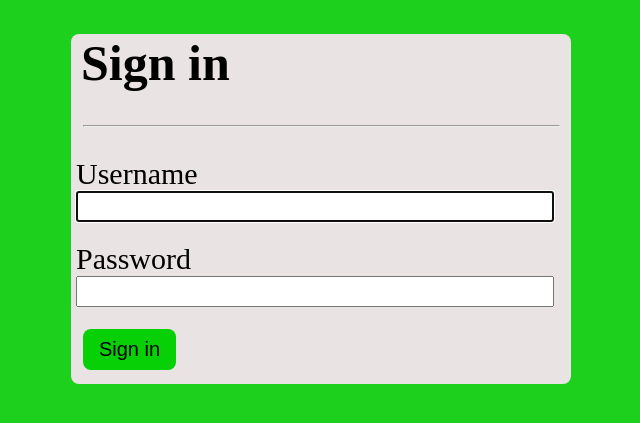
After one commit to Hant0-0/chat-project, a Django app: page /signin/ in a window 1280 px wide. The commit adds this page. Shown: the top 423 px of the page, without its empty margins (319-959 px from the left). Run offline with Django 4.2, Linux system fonts and the light colour scheme.

Commit message:
Add Sign in

```diff
--- a/chat_app/static/chat_app/style.css
+++ b/chat_app/static/chat_app/style.css
@@ -1,6 +1,7 @@
 .str{
     font-size: 100px;
     text-align: center;
+    margin-bottom: 15px;
 }
 
 body {
@@ -15,6 +16,15 @@ body {
 
     width: 600px;
     height: 600px;
+}
+
+.signin{
+    border-radius: 8px;
+    margin-left: auto;
+    margin-right: auto;
+    background-color: #eae3e3;
+    width: 500px;
+    height: 350px;
 }
 
 hr{
@@ -50,6 +60,30 @@ input{
     background-color: #07d007;
 }
 
+.btn_signup{
+    margin-bottom: 40px;
+    margin-left: 580px;
+    width: 90px;
+    height: 40px;
+    font-size: 20px;
+    border-radius: 8px;
+    border: none;
+}
+
+.btn_signin{
+    margin-left: 50px;
+    width: 90px;
+    height: 40px;
+    font-size: 20px;
+    border-radius: 8px;
+    border: none;
+}
+
+
+a{
+    text-decoration: none;
+}
+
 .help_text{
     color: #929592;
 }
--- a/chat_app/templates/chat_app/home.html
+++ b/chat_app/templates/chat_app/home.html
@@ -11,5 +11,8 @@
 
 <h1 class="str">Chat app</h1>
 
+<button type="submit" class="btn_signup"><a href="{% url 'signupuser' %}">Sign up</a></button>
+<button type="submit" class="btn_signin"><a href="{% url 'signinuser' %}">Sign in</a></button>
+
 </body>
 </html>
--- /dev/null
+++ b/chat_app/templates/chat_app/signin.html
@@ -0,0 +1,36 @@
+<!DOCTYPE html>
+{% load static %}
+
+<html lang="en">
+<head>
+    <meta charset="UTF-8">
+    <title>Sign in</title>
+    <link rel="stylesheet" href="{% static 'chat_app/style.css' %}">
+</head>
+<body>
+
+<div class="signin">
+    <h1 class="title">Sign in</h1>
+    <hr>
+    <form method="POST">
+    {% csrf_token %}
+        {% for forms in form %}
+        <div class="forms">
+            <div class="label">
+                {{ forms.label }}
+            </div>
+            <div class="input">
+                {{ forms }}
+            </div>
+        </div>
+        {% endfor %}
+
+    <button type="submit" class="btn">Sign in</button>
+    </form>
+</div>
+
+
+
+
+</body>
+</html>
--- a/chat_app/views.py
+++ b/chat_app/views.py
@@ -1,5 +1,5 @@
-from django.contrib.auth import login
-from django.contrib.auth.forms import UserCreationForm
+from django.contrib.auth import login, authenticate, logout
+from django.contrib.auth.forms import UserCreationForm, AuthenticationForm
 from django.contrib.auth.models import User
 from django.shortcuts import render, redirect
 
@@ -16,10 +16,24 @@ def room(request, room_name):
 
 def signupuser(requset):
     if requset.method == 'GET':
-        return render(requset, 'chat_app/signup.html', {'form': UserCreationForm})
+        return render(requset, 'chat_app/signup.html', {'form': UserCreationForm()})
     else:
         if requset.POST['password1'] == requset.POST['password2']:
             user = User.objects.create_user(username=requset.POST['username'], password=requset.POST['password1'])
             user.save()
             login(requset, user)
             return redirect('home')
+
+def signinuser(request):
+    if request.method == 'GET':
+        return render(request, 'chat_app/signin.html', {'form': AuthenticationForm()})
+    else:
+        user = authenticate(username=request.POST['username'], password=request.POST['password'])
+        user.save()
+        login(request, user)
+        return redirect('home')
+
+def logoutuser(request):
+    if request.method == 'POST':
+        logout(request)
+        redirect('home')
--- a/core/urls.py
+++ b/core/urls.py
@@ -8,5 +8,6 @@ urlpatterns = [
     path('chat/', include('chat_app.urls')),
 
     #Auth
-    path('signup/', views.signupuser, name='signupuser')
+    path('signup/', views.signupuser, name='signupuser'),
+    path('signin/', views.signinuser, name='signinuser'),
 ]
```
Also changed, not shown: db.sqlite3.
